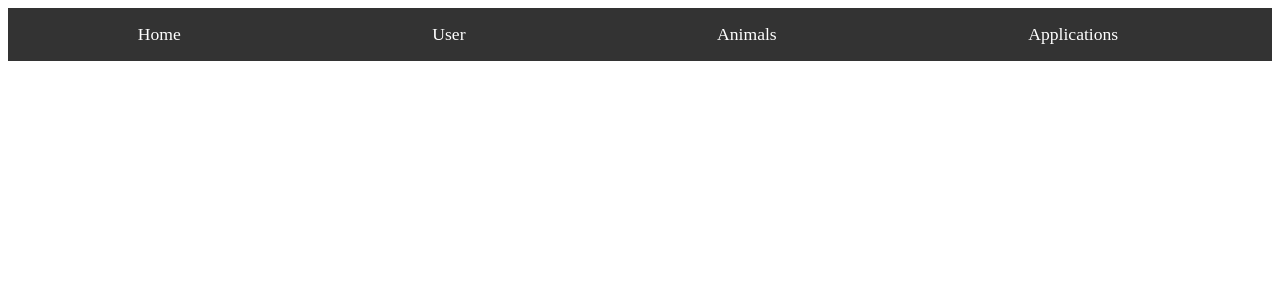
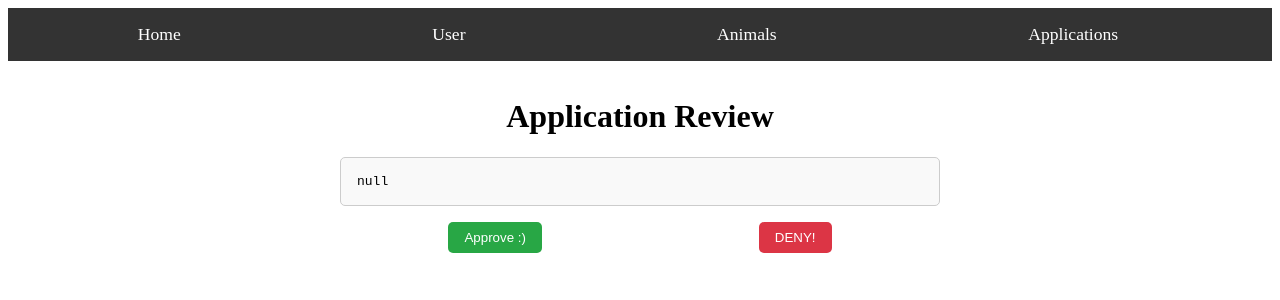
Before and after one commit to dnn47/FA24---01-Pet-Shelter, a React (Create React App) app in the folder frontend/: page /review-application in a window 1280 px wide. Shown: the top 300 px of the page. Built offline with nearby package versions, Linux system fonts and the light colour scheme.

Commit message:
approve/deny admin view

```diff
--- a/frontend/src/App.js
+++ b/frontend/src/App.js
@@ -9,6 +9,7 @@ import AnimalViewPage from './pages/AniamalView';
 import ApplicationView from './pages/ApplicationView';
 import ApplicationForm from './pages/ApplicationForm';
 import Login from './pages/Login';
+import ReviewApplication from './pages/ReviewApplication';
 
 function App() {
   const [currentUser, setCurrentUser] = useState(null);
@@ -25,6 +26,7 @@ function App() {
         <Route path="/applications" element={<ApplicationsPage role={currentUser} />} />
         <Route path="/animalview" element={<AnimalViewPage />} />
         <Route path="/applicationview" element={<ApplicationView role={currentUser} />} />
+        <Route path="/review-application" element={<ReviewApplication />} />
       </Routes>
     </>
   );
--- a/frontend/src/pages/Applications.js
+++ b/frontend/src/pages/Applications.js
@@ -1,8 +1,9 @@
-import * as React from 'react';
+import React from 'react';
 import { useNavigate } from 'react-router-dom';
 import DataTable from '../components/Table';
 import Button from '@mui/material/Button';
 
+// Sample data to populate the table
 function createData(application_id, animal_id, user_id, submit_date, review_date) {
   return { application_id, animal_id, user_id, submit_date, review_date };
 }
@@ -16,18 +17,19 @@ export default function Applications({ role }) {
   const navigate = useNavigate();
 
   if (role === 'user') {
+    // User view: View their applications and submit new ones
     return (
       <>
         <h1>Applications</h1>
         <DataTable
           data={rows}
           actionType="View"
-          actionLink="/applicationview"
+          actionLink="/applicationview" // Navigate to application details
         />
         <Button
           variant="contained"
           style={{ marginTop: '1rem' }}
-          onClick={() => navigate('/application-form')}
+          onClick={() => navigate('/application-form')} // Navigate to the form to submit a new application
         >
           Submit New Application
         </Button>
@@ -36,13 +38,14 @@ export default function Applications({ role }) {
   }
 
   if (role === 'admin') {
+    // Admin view: Review applications
     return (
       <>
         <h1>Review Applications</h1>
         <DataTable
           data={rows}
           actionType="Review"
-          actionLink="/applicationview"
+          actionLink="/review-application" // Navigate to review page
         />
       </>
     );
--- /dev/null
+++ b/frontend/src/pages/ReviewApplication.js
@@ -0,0 +1,74 @@
+import React from 'react';
+import { useLocation, useNavigate } from 'react-router-dom';
+
+function ReviewApplication() {
+  const location = useLocation();
+  const navigate = useNavigate();
+  const data = JSON.parse(new URLSearchParams(location.search).get('data'));
+
+  const handleApprove = () => {
+    console.log(`Approved Application: ${data.application_id}`);
+    // API call to approve the application
+    navigate('/applications'); // Redirect to applications after action
+  };
+
+  const handleDeny = () => {
+    console.log(`Denied Application: ${data.application_id}`);
+    // API call to deny the application
+    navigate('/applications'); // Redirect to applications after action
+  };
+
+  return (
+    <div style={styles.container}>
+      <h1>Application Review</h1>
+      <pre style={styles.details}>{JSON.stringify(data, null, 2)}</pre>
+      <div style={styles.actions}>
+        <button style={styles.approveButton} onClick={handleApprove}>
+          Approve :)
+        </button>
+        <button style={styles.denyButton} onClick={handleDeny}>
+          DENY!
+        </button>
+      </div>
+    </div>
+  );
+}
+
+const styles = {
+  container: {
+    maxWidth: '600px',
+    margin: '0 auto',
+    padding: '1rem',
+    textAlign: 'center',
+  },
+  details: {
+    textAlign: 'left',
+    backgroundColor: '#f9f9f9',
+    padding: '1rem',
+    border: '1px solid #ccc',
+    borderRadius: '5px',
+  },
+  actions: {
+    marginTop: '1rem',
+    display: 'flex',
+    justifyContent: 'space-around',
+  },
+  approveButton: {
+    padding: '0.5rem 1rem',
+    backgroundColor: '#28a745',
+    color: '#fff',
+    border: 'none',
+    borderRadius: '5px',
+    cursor: 'pointer',
+  },
+  denyButton: {
+    padding: '0.5rem 1rem',
+    backgroundColor: '#dc3545',
+    color: '#fff',
+    border: 'none',
+    borderRadius: '5px',
+    cursor: 'pointer',
+  },
+};
+
+export default ReviewApplication;
```
